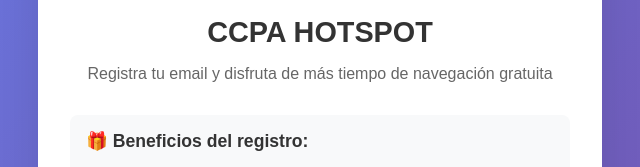
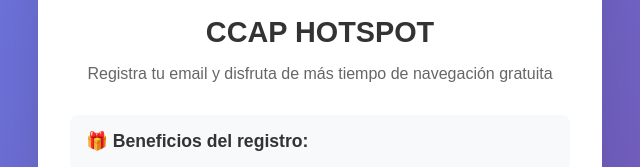
Before and after one commit to cheisccpa/hotspot-portal, a plain HTML site: page index.html in a window 1280 px wide. Shown: the part 235-402 px from the top of the page, 320-960 px from the left. Drawn offline with Linux system fonts and the light colour scheme.

Commit message:
index.html

```diff
--- a/index.html
+++ b/index.html
@@ -142,7 +142,7 @@
     <div class="container">
         <div class="header">
             <div class="wifi-icon">📧</div>
-            <h1>CCPA HOTSPOT</h1>
+            <h1>CCAP HOTSPOT</h1>
             <p class="subtitle">Registra tu email y disfruta de más tiempo de navegación gratuita</p>
         </div>
 
```
